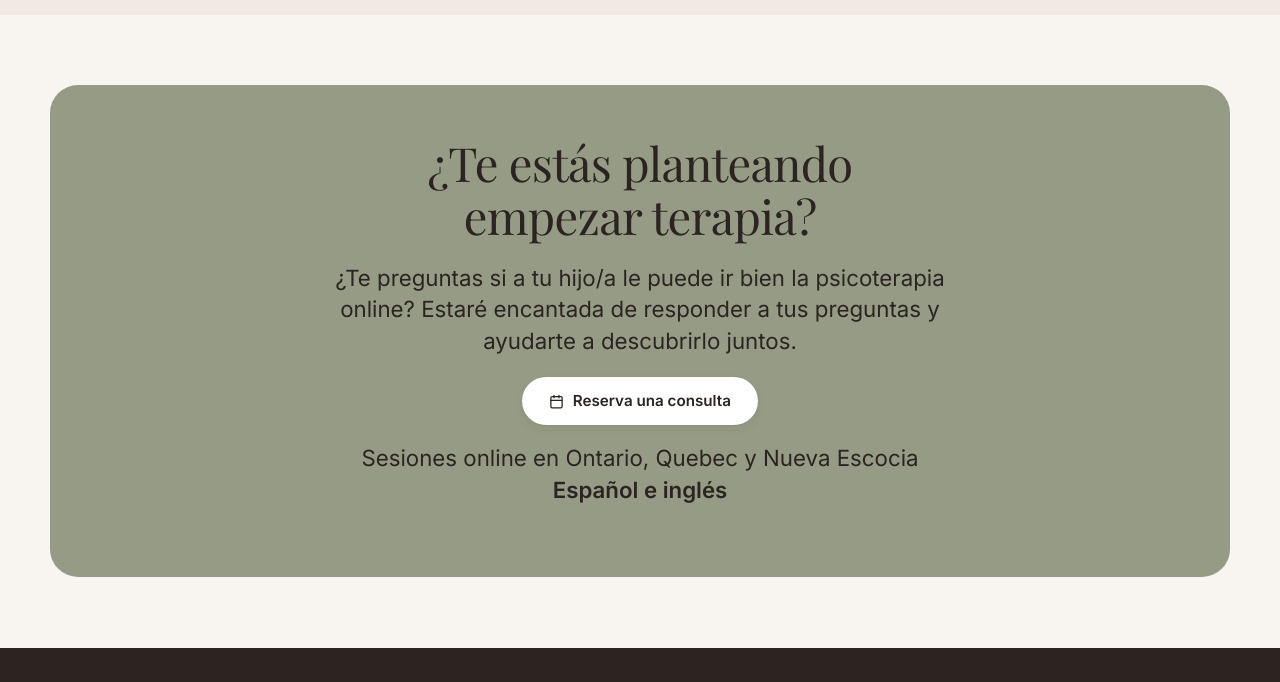
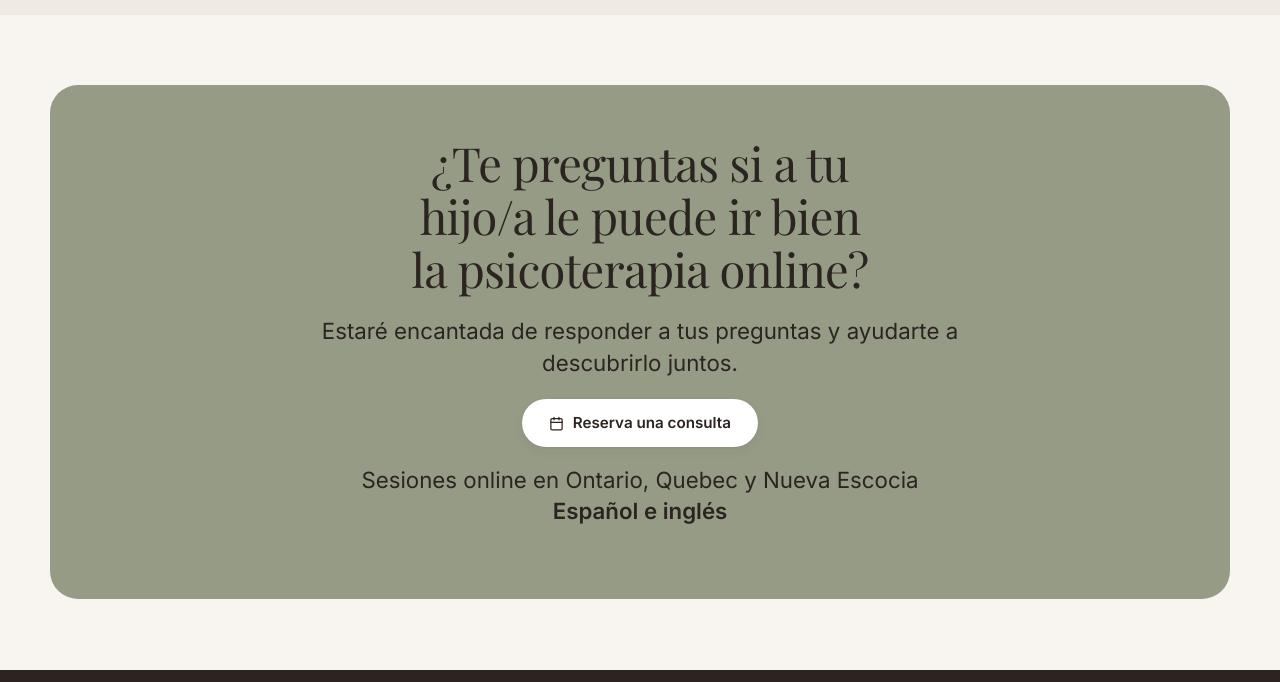
Before and after one commit to cristinamagrina/cristinamagrina-ca, a plain HTML site: page es/children.html in a window 1280 px wide. Shown: the part 3000-3682 px from the top of the page. Drawn offline with nearby package versions, Linux system fonts and the light colour scheme.

Commit message:
Update Children page closing CTA heading (ES)
Moved the question into the h2, removed the duplicate from the
paragraph below.

Co-Authored-By: Claude Sonnet 5 <noreply@anthropic.com>

```diff
--- a/es/children.html
+++ b/es/children.html
@@ -123,8 +123,8 @@
 <section class="section">
   <div class="wrap">
     <div class="cta reveal">
-      <h2>¿Te estás planteando empezar terapia?</h2>
-      <p>¿Te preguntas si a tu hijo/a le puede ir bien la psicoterapia online? Estaré encantada de responder a tus preguntas y ayudarte a descubrirlo juntos.</p>
+      <h2>¿Te preguntas si a tu hijo/a le puede ir bien la psicoterapia online?</h2>
+      <p>Estaré encantada de responder a tus preguntas y ayudarte a descubrirlo juntos.</p>
       <div class="cta__actions">
         <a class="btn btn--light" href="mailto:info@cristinamagrina.ca?subject=Consulta%20gratuita%20de%2015%20minutos" data-book><svg viewBox="0 0 24 24" fill="none" stroke="currentColor" stroke-width="2" stroke-linecap="round" stroke-linejoin="round" aria-hidden="true"><rect x="3" y="4" width="18" height="18" rx="2"/><path d="M16 2v4M8 2v4M3 10h18"/></svg> Reserva una consulta</a>
       </div>
```
